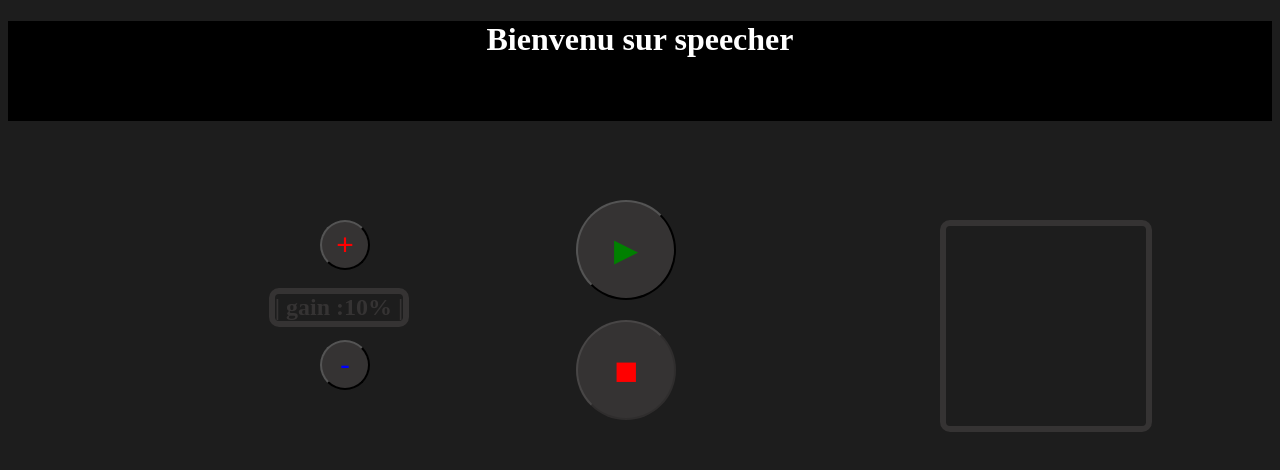
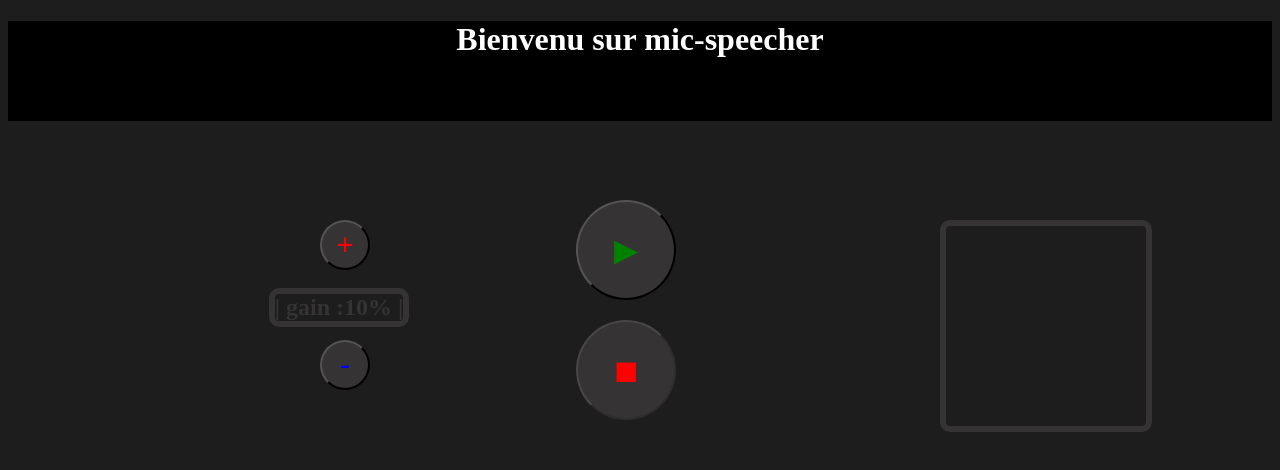
Before and after one commit to mic-speecher/mic-speecher.github.io, a plain HTML site: page index.html in a window 1280 px wide. Drawn offline with Linux system fonts and the light colour scheme.

Commit message:
Update index.html

```diff
--- a/index.html
+++ b/index.html
@@ -93,7 +93,7 @@
 </head>
 <body>
     <header>
-        <h1>Bienvenu sur speecher </h1>
+        <h1>Bienvenu sur mic-speecher </h1>
     </header>
     <h2 id="gainShowing"></h2>
     <button id="gainPlus" onclick="GainPlus()">+</button>
```
